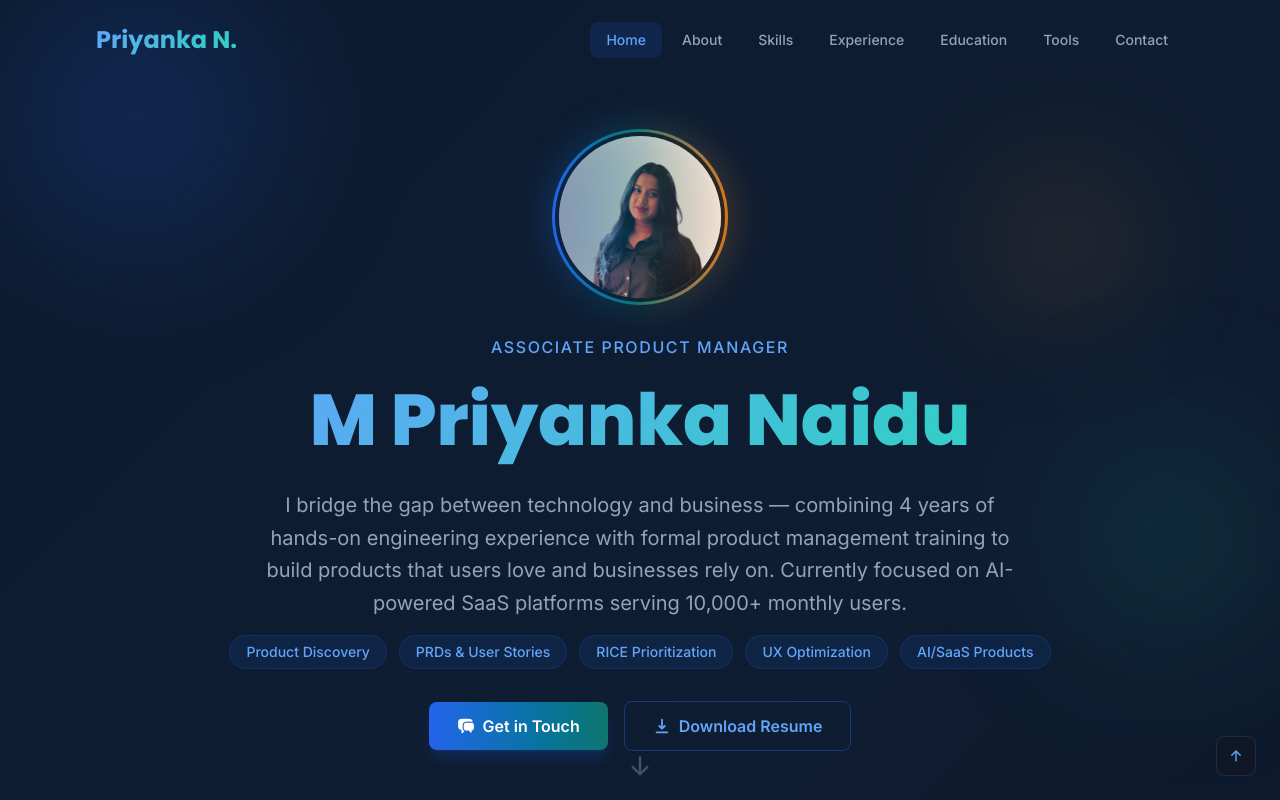
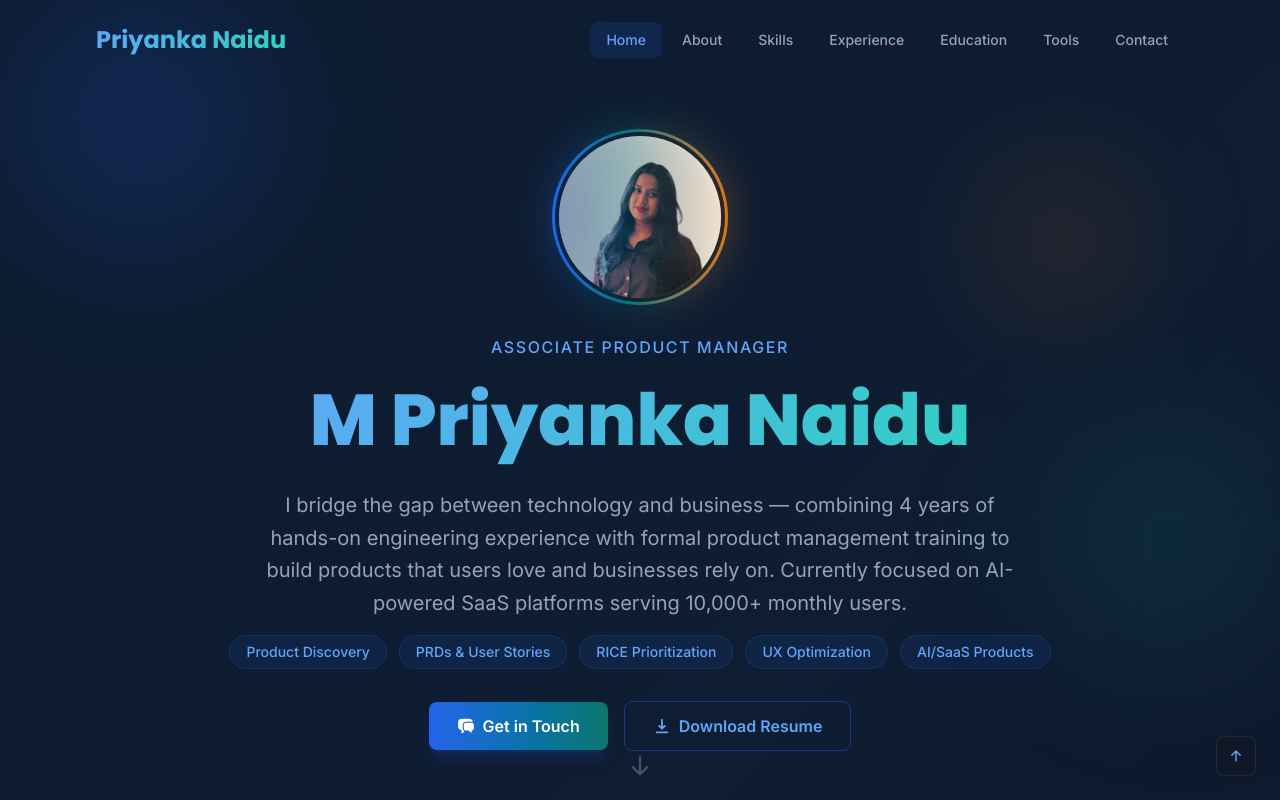
Before and after one commit to PriNaidu/Portfolio-pM, a React (Vite) app: page / in a window 1280 px wide. Shown: the top 800 px of the page. Built offline with nearby package versions, Linux system fonts and the light colour scheme.

Commit message:
name updated

```diff
--- a/src/components/Navbar.jsx
+++ b/src/components/Navbar.jsx
@@ -55,7 +55,7 @@ const Navbar = () => {
             whileHover={{ scale: 1.05 }}
             whileTap={{ scale: 0.95 }}
           >
-            Priyanka N.
+            Priyanka Naidu
           </motion.button>
 
           <div className="hidden md:flex items-center gap-1">
```
